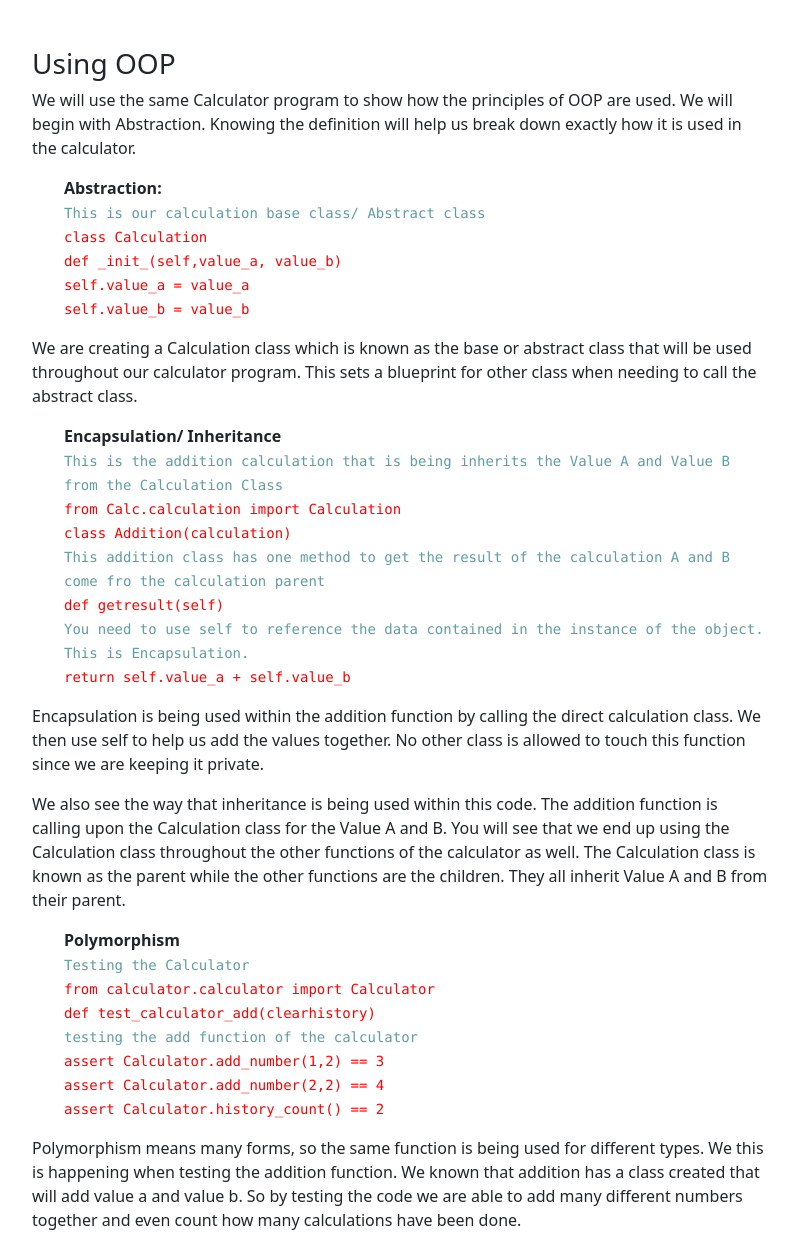
After one commit to jcabral99/My-Calculator, a Flask app: page /Page4 in a window 1280 px wide. The commit adds this page. Shown: the part 1337-2582 px from the top of the page, without its empty margins (50-847 px from the left). Run offline with Flask 2, Linux system fonts and the light colour scheme; parts of the project's set-up code (start-up, migrations or seed data) failed here and were passed over.

Commit message:
adding pages from websites

```diff
--- a/app/app.py
+++ b/app/app.py
@@ -3,6 +3,7 @@ from flask import Flask
 from app.controllers.index_controller import IndexController
 from app.controllers.calculator_controller import CalculatorController
 from werkzeug.debug import DebuggedApplication
+from flask import render_template
 
 app = Flask(__name__)
 app.secret_key = b'_5#y2L"F4Q8z\n\xec]/'
@@ -20,6 +21,18 @@ def calculator_get():
 def calculator_post():
     return CalculatorController.post()
 
-@app.route("/test", methods=["GET"])
-def test_get():
-    return render_template('test.html')
+@app.route("/Page1", methods=["GET"])
+def test_get1():
+    return render_template('The_Beginning.html')
+
+@app.route("/Page2", methods=["GET"])
+def test_get2():
+    return render_template('Browser_Wars.html')
+
+@app.route("/Page3", methods=["GET"])
+def test_get3():
+    return render_template('Concepts_and_Glossary.html')
+
+@app.route("/Page4", methods=["GET"])
+def test_get4():
+    return render_template('OOP.html')
--- /dev/null
+++ b/app/templates/OOP.html
@@ -0,0 +1,197 @@
+<!doctype html>
+<html lang="en">
+<head>
+    <!-- Required meta tags -->
+    <meta charset="utf-8">
+    <meta name="viewport" content="width=device-width, initial-scale=1">
+
+    <!-- Bootstrap CSS -->
+    <link href="https://cdn.jsdelivr.net/npm/bootstrap@5.1.3/dist/css/bootstrap.min.css" rel="stylesheet" integrity="sha384-1BmE4kWBq78iYhFldvKuhfTAU6auU8tT94WrHftjDbrCEXSU1oBoqyl2QvZ6jIW3" crossorigin="anonymous">
+
+    <title>OOP</title>
+    <style>
+        .navbar a {
+            display: block;
+            color: #f2f2f2;
+            padding: 14px 16px;
+            text-decoration: none;
+
+
+        }
+        .navbar a:hover {
+            background: #ddd;
+            color: black;
+        }
+        @media screen and (max-width: 700px){
+            .row {
+                width: 100%;
+            }
+        }
+    </style>
+</head>
+<body>
+<div class="container">
+    <!-- Content here -->
+
+    <nav class="navbar navbar-expand-lg navbar-light bg-light">
+        <a class="navbar-brand" href="#">Calculator</a>
+        <button class="navbar-toggler" type="button" data-toggle="collapse" data-target="#navbarNav"
+                aria-controls="navbarNav" aria-expanded="false" aria-label="Toggle navigation">
+            <span class="navbar-toggler-icon"></span>
+        </button>
+        <div class="collapse navbar-collapse" id="navbarNav">
+            <ul class="navbar-nav">
+                <li class="nav-item active">
+                    <a class="nav-link" href="/">Home</a>
+                </li>
+                <li class="nav-item">
+                    <a class="nav-link" href="/calculator">Calculations</a>
+                </li>
+                <li class="nav-item">
+                    <a class="nav-link" href="/result">Results</a>
+                </li>
+                <li class="nav-item">
+                    <a class="nav-link" href="/Page1">Page 1</a>
+                </li>
+                <li class="nav-item">
+                    <a class="nav-link" href="/Page2">Page 2</a>
+                </li>
+                <li class="nav-item">
+                    <a class="nav-link" href=".Page3">Page 3</a>
+                </li>
+                <li class="nav-item">
+                    <a class="nav-link" href="/Page4">Page 4</a>
+                </li>
+            </ul>
+        </div>
+    </nav>
+    <div class="row">
+        <img src="https://images.pexels.com/photos/325229/pexels-photo-325229.jpeg?cs=srgb&dl=pexels-manuel-geissinger-325229.jpg&fm=jpg"
+             width="1295" height="300" alt="servers">
+    </div>
+    <br>
+    <div class="row">
+        <h1>Object Oriented Programming (OOP)</h1>
+    </div>
+    <br>
+    <br>
+    <div class="row">
+
+        <div class="col-8">
+            <h3>Principles</h3>
+            <p>
+                When using OOP there are 4 main principles that you can follow: Encapsulation, Inheritance, Polymorphism, and Abstraction.
+            </p>
+            <ul>
+                <li><b>Encapsulation: </b></li> Allows for a restriction in access to methods and variables; prevents data from direct modification; we denote private attributes using underscore as the prefix
+                <li><b>Inheritance: </b></li> Is a way of creating a new class while using details from an existing class without modifying it – parent and child class – the child derives from the parent class and all their attributes
+                <li><b>Polymorphism: </b></li> Ability to use a common interface for multiple forms of data types. Allows you to use a class exactly like its parent so there is no confusion with mixing, but each child class keeps its own method as is.
+                <li><b>Abstraction: </b></li> Considered the blueprint for other classes. Allows you to create a set of methods that must be created within any child classes built from the abstract class.
+            </ul>
+        </div>
+        <div class="col">
+            <img src="https://images.pexels.com/photos/1181673/pexels-photo-1181673.jpeg?cs=srgb&dl=pexels-christina-morillo-1181673.jpg&fm=jpg"
+                 width="400" height="400" alt="programming">
+        </div>
+    </div>
+    <br>
+    <br>
+    <div class="row">
+
+        <div class="col-8">
+            <h3>Using OOP</h3>
+            <p>
+                We will use the same Calculator program to show how the principles of OOP are used. We will begin with Abstraction. Knowing the definition will help us break down exactly how it is used in the calculator.
+            </p>
+            <ul style="list-style-type: none">
+                <li><b>Abstraction:</b></li>
+                <li><code style="color:cadetblue">This is our calculation base class/ Abstract class</code></li>
+                <li><code style="color:red">class Calculation</code></li>
+                <li><code style="color: red">def _init_(self,value_a, value_b)</code></li>
+                <li><code style="color: red">self.value_a = value_a</code></li>
+                <li><code style="color: red">self.value_b = value_b</code></li>
+            </ul>
+            <p>
+                We are creating a Calculation class which is known as the base or abstract class that will be used throughout our calculator program. This sets a blueprint for other class when needing to call the abstract class.
+            </p>
+            <ul style="list-style-type: none">
+                <li><b>Encapsulation/ Inheritance</b></li>
+                <li><code style="color:cadetblue">This is the addition calculation that is being inherits the Value A and Value B from the Calculation Class</code></li>
+                <li><code style="color:red">from Calc.calculation import Calculation</code></li>
+                <li><code style="color: red">class Addition(calculation)</code></li>
+                <li><code style="color:cadetblue">This addition class has one method to get the result of the calculation A and B come fro the calculation parent</code></li>
+                <li><code style="color: red">def getresult(self)</code></li>
+                <li><code style="color:cadetblue">You need to use self to reference the data contained in the instance of the object. This is Encapsulation.</code></li>
+                <li><code style="color: red">return self.value_a + self.value_b</code></li>
+            </ul>
+            <p>
+                Encapsulation is being used within the addition function by calling the direct calculation class. We then use self to help us add the values together. No other class is allowed to touch this function since we are keeping it private.
+            </p>
+            <p>
+                We also see the way that inheritance is being used within this code. The addition function is calling upon the Calculation class for the Value A and B. You will see that we end up using the Calculation class throughout the other functions of the calculator as well. The Calculation class is known as the parent while the other functions are the children. They all inherit Value A and B from their parent.
+            </p>
+            <ul style="list-style-type: none">
+                <li><b>Polymorphism</b></li>
+                <li><code style="color:cadetblue">Testing the Calculator</code></li>
+                <li><code style="color:red">from calculator.calculator import Calculator</code></li>
+                <li><code style="color: red">def test_calculator_add(clearhistory)</code></li>
+                <li><code style="color:cadetblue">testing the add function of the calculator</code></li>
+                <li><code style="color: red">assert Calculator.add_number(1,2) == 3</code></li>
+                <li><code style="color: red">assert Calculator.add_number(2,2) == 4</code></li>
+                <li><code style="color: red">assert Calculator.history_count() == 2</code></li>
+            </ul>
+            <p>
+                Polymorphism means many forms, so the same function is being used for different types. We this is happening when testing the addition function. We known that addition has a class created that will add value a and value b. So by testing the code we are able to add many different numbers together and even count how many calculations have been done.
+            </p>
+        </div>
+        <div class="col">
+            <img src="https://images.pexels.com/photos/5428833/pexels-photo-5428833.jpeg?cs=srgb&dl=pexels-olya-kobruseva-5428833.jpg&fm=jpg"
+                 width="400" height="600" alt="think">
+        </div>
+    </div>
+    <br>
+    <br>
+    <div class="row">
+
+        <div class="col-15" style="text-align: center">
+            <h3>Find out More</h3>
+            <p>
+                We see that through the calculator many of the principles are used within each other to create a program. The more you understand how to use the principles within OOP the easier it will become. You can click the link below to find more example of these principles and how they are used within the calculator program.
+            </p>
+            <p>
+                <a href="https://github.com/jcabral99/My-Calculator/tree/Triple_A_Testing"><link> Click Here </link></a>,to navigate to the GitHub Repo, there you can click on the file "Calc, Calculator, and Test" to find different examples of how the OOP principles are being used.
+            </p>
+        </div>
+
+    </div>
+    <br>
+</div>
+<br>
+<br>
+<br>
+
+<!-- Optional JavaScript; choose one of the two! -->
+
+<!-- Option 1: Bootstrap Bundle with Popper -->
+<script src="https://cdn.jsdelivr.net/npm/bootstrap@5.1.3/dist/js/bootstrap.bundle.min.js" integrity="sha384-ka7Sk0Gln4gmtz2MlQnikT1wXgYsOg+OMhuP+IlRH9sENBO0LRn5q+8nbTov4+1p" crossorigin="anonymous"></script>
+
+<!-- Option 2: Separate Popper and Bootstrap JS -->
+<!--
+<script src="https://cdn.jsdelivr.net/npm/@popperjs/core@2.10.2/dist/umd/popper.min.js" integrity="sha384-7+zCNj/IqJ95wo16oMtfsKbZ9ccEh31eOz1HGyDuCQ6wgnyJNSYdrPa03rtR1zdB" crossorigin="anonymous"></script>
+<script src="https://cdn.jsdelivr.net/npm/bootstrap@5.1.3/dist/js/bootstrap.min.js" integrity="sha384-QJHtvGhmr9XOIpI6YVutG+2QOK9T+ZnN4kzFN1RtK3zEFEIsxhlmWl5/YESvpZ13" crossorigin="anonymous"></script>
+-->
+<div class="row">
+    <footer id="footer" style="text-align: center">
+        Juliann Cabral&#169; <br>
+        <a href="https://github.com/jcabral99/history-internet/tree/master/public_html">
+            <link> GitHub Repo </link>
+        </a>
+        <br>
+        <a href="https://validator.w3.org/nu/#file">
+            <img src="http://www.w3.org/Icons/valid-html20" alt="badge">
+        </a>
+    </footer>
+</div>
+
+</body>
+</html>
--- a/app/templates/index.html
+++ b/app/templates/index.html
@@ -10,9 +10,9 @@
     <h1>Welcome to my Calculator</h1>
     <p class="important">
         <img src="https://images.pexels.com/photos/5184951/pexels-photo-5184951.jpeg?cs=srgb&dl=pexels-cottonbro-5184951.jpg&fm=jpg"
-        width="400" height="400">
+        width="400" height="400" float="center">
     </p>
-    <p>
+    <p text-align= "center">
         Navigate to the Calculation Tab to solve any equation using addition, subtraction, multiplication, or division. You will also be able to see a list of your calculations and results on the Results tab.
     </p>
 
--- a/calculator/results.csv
+++ b/calculator/results.csv
@@ -1 +1,2 @@
 val1,val2,opperation,result
+1,2,addition,3
```
Also changed, not shown: app/templates/Browser_Wars.html (added, +169 -0 lines), app/templates/Concepts_and_Glossary.html (added, +167 -0 lines), app/templates/The_Beginning.html (added, +155 -0 lines), app/templates/base.html (+8 -2 lines).
